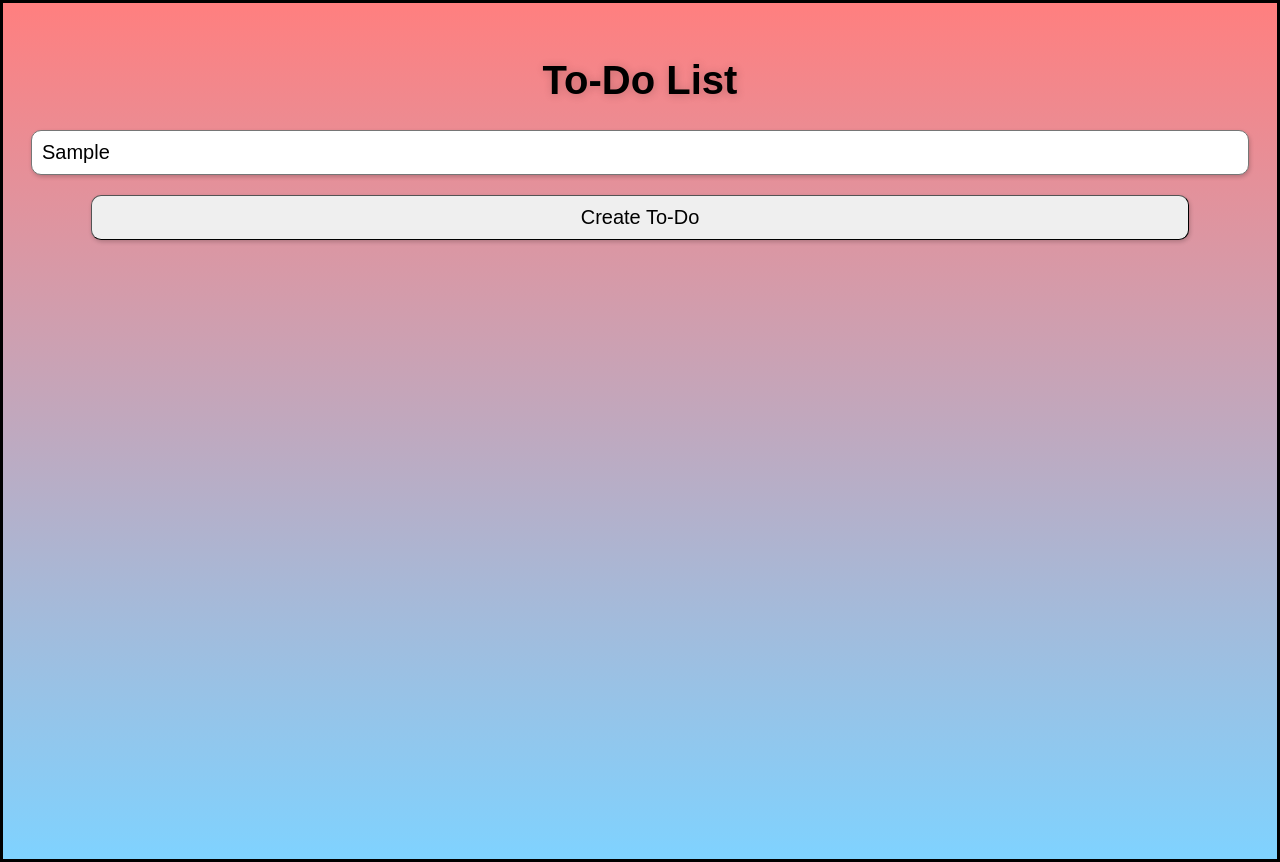
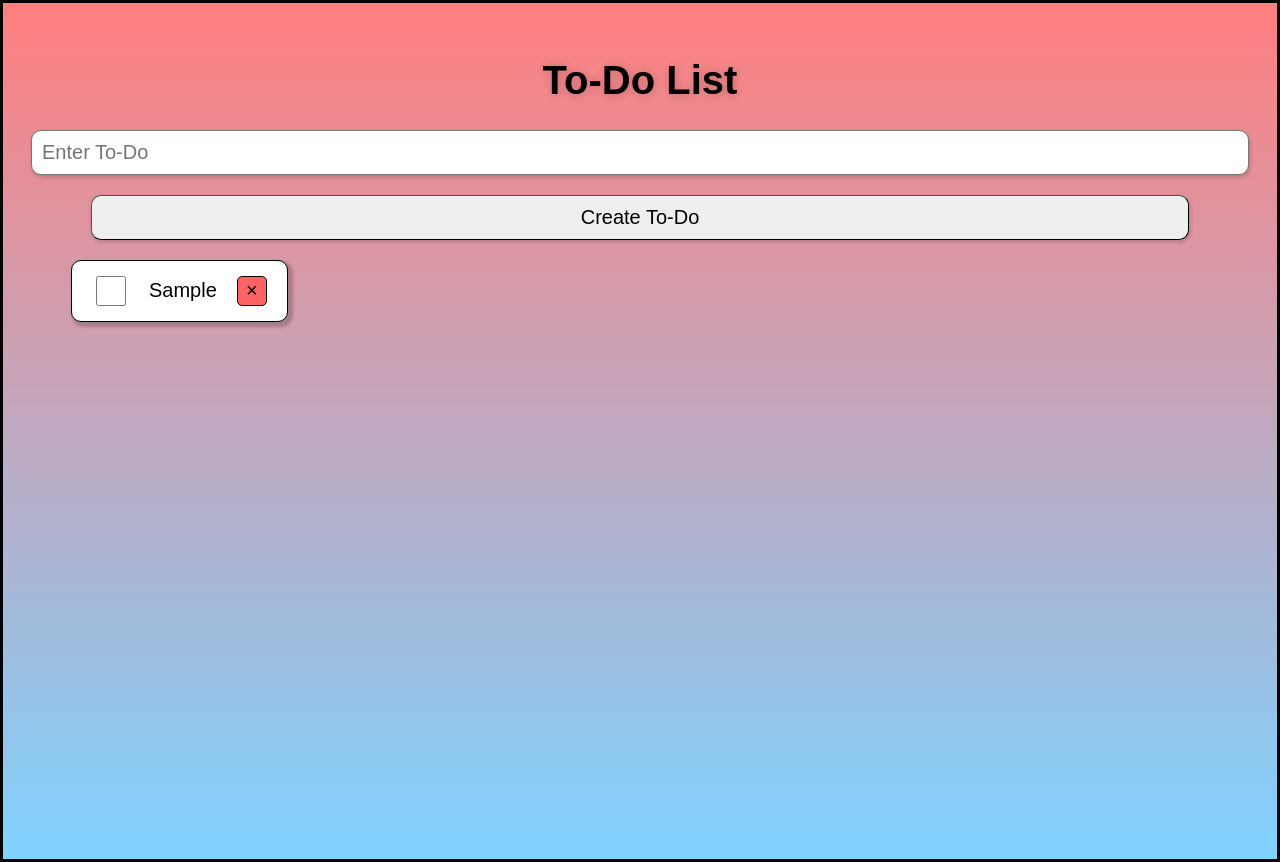
Before and after one commit to Eric-Zhang-Developer/To-Do-App, a React (Vite) app: page / in a window 1280 px wide. Both pictures are taken after typing "Sample" into the empty fields and a click on the button "Create To-Do". Built offline with nearby package versions, Linux system fonts and the light colour scheme.

Commit message:
Add functionality to addNewTodos, now adds new toDos when button is clicked

```diff
--- a/src/components/TodoList/ToDoList.css
+++ b/src/components/TodoList/ToDoList.css
@@ -0,0 +1,5 @@
+.to-do-list{
+  display: flex;
+  flex-direction: column;
+  align-items: flex-start
+}
--- a/src/components/TodoList/TodoInput/TodoInput.jsx
+++ b/src/components/TodoList/TodoInput/TodoInput.jsx
@@ -6,7 +6,7 @@ function TodoInput({ onAddTodo }) {
 
   // This handles form sumbmission
   const handleClick = () => {
-    if (!inputText === ''){
+    if (!(inputText === '')){
       onAddTodo(inputText);
       setInputText("");
     }
--- a/src/components/TodoList/TodoItem/TodoItem.css
+++ b/src/components/TodoList/TodoItem/TodoItem.css
@@ -0,0 +1,67 @@
+.to-do-container{
+
+  margin-bottom: 10px;
+  background-color: white;
+  padding: .5rem;
+  padding-left: 1rem;
+  padding-right: 1rem;
+  border-style: solid;
+  border-width: 1px;
+  border-radius: 10px;
+  margin-right: 2rem;
+  min-height: 2rem;
+
+  display: flex;
+  flex-direction: row;
+  align-items: center;
+  gap: 1rem;
+
+
+  box-shadow: 3px 3px 3px 2px rgba(0, 0, 0, 0.2);
+  transition: background-color .3s;
+}
+
+/*  State Change for if check box is checked */
+.checked{
+  background: linear-gradient(135deg, rgb(70, 219, 70),  rgba(255, 255, 255, 1));
+}
+
+.to-do-text-box{
+  list-style-position: inside;
+  font-size: 1rem;
+  margin: 0px;
+}
+
+.to-do-check-box{
+  width: 1.5rem;
+  height: 1.5rem;
+  cursor: pointer;
+  color: black;
+
+
+  border-radius: 5px;
+}
+
+.to-do-delete-button{
+  width: 1.5rem;
+  height: 1.5rem;
+  cursor: pointer;
+  font-size: 1rem;
+
+  /* Style Looks */
+  background-color: rgb(252, 100, 100);
+  border-style: solid;
+  border-width: 1px;
+  border-radius: 5px;
+  padding: 0;
+  color: black;
+
+  display: flex;
+  justify-content: center;
+  align-items: center;
+}
+
+.to-do-delete-button:hover{
+  background-color: rgb(255, 50, 50);
+  transition: background-color, .3s
+}
--- a/src/components/TodoList/TodoItem/TodoItem.jsx
+++ b/src/components/TodoList/TodoItem/TodoItem.jsx
@@ -1,9 +1,12 @@
 import './TodoItem.css'
 
-function TodoItem(){
+function TodoItem({text, checked}){
   return(
-    <>
-    </>
+    <li className='to-do-container'>
+      <input className='to-do-check-box' type='checkbox'></input>
+      <p className='to-do-text-box'>{text}</p>
+      <button className='to-do-delete-button'>×</button>
+    </li>
   )
 }
 
--- a/src/components/TodoList/TodoList.jsx
+++ b/src/components/TodoList/TodoList.jsx
@@ -1,15 +1,32 @@
 import './TodoList.css'
 import TodoInput from './TodoInput/TodoInput'
 import TodoItem from './TodoItem/TodoItem'
+import { useState } from 'react'
 
 
 function TodoList(){
+  const [todoArray, setToDoArray] = useState([]);
+
   const addNewTodo = (text) =>{
-    console.log("Time to add a new To-do! To-Do:" + text)
+    const newTodo = {
+      id: Date.now(),
+      text: text,
+      checked: false
+    }
+    setToDoArray([...todoArray, newTodo]);
   }
   return(
     <>
       <TodoInput onAddTodo={addNewTodo}></TodoInput>
+      <ol className='to-do-list'>
+        {todoArray.map((todo) => (
+          <TodoItem
+            key={todo.id}
+            text={todo.text}
+            checked={todo.checked}
+          />
+        ))}
+      </ol>
     </>
   )
 }
```
